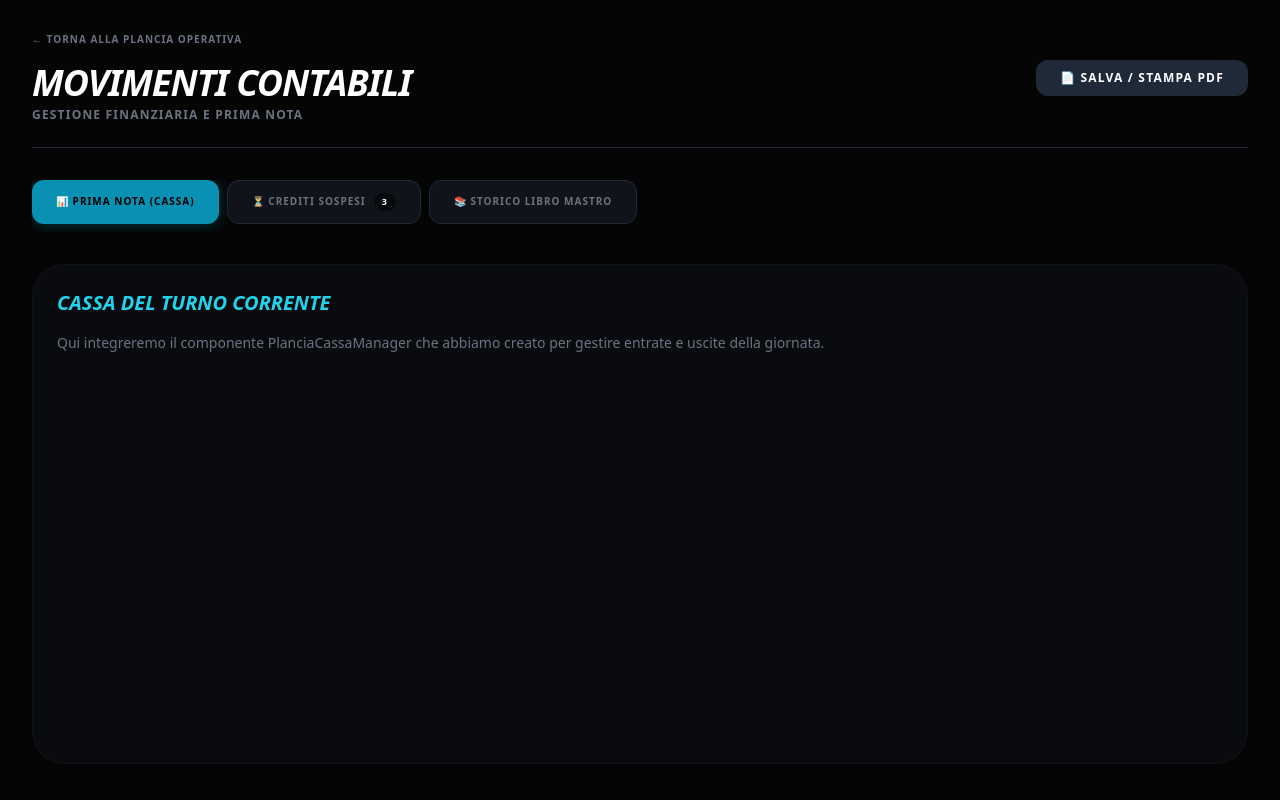
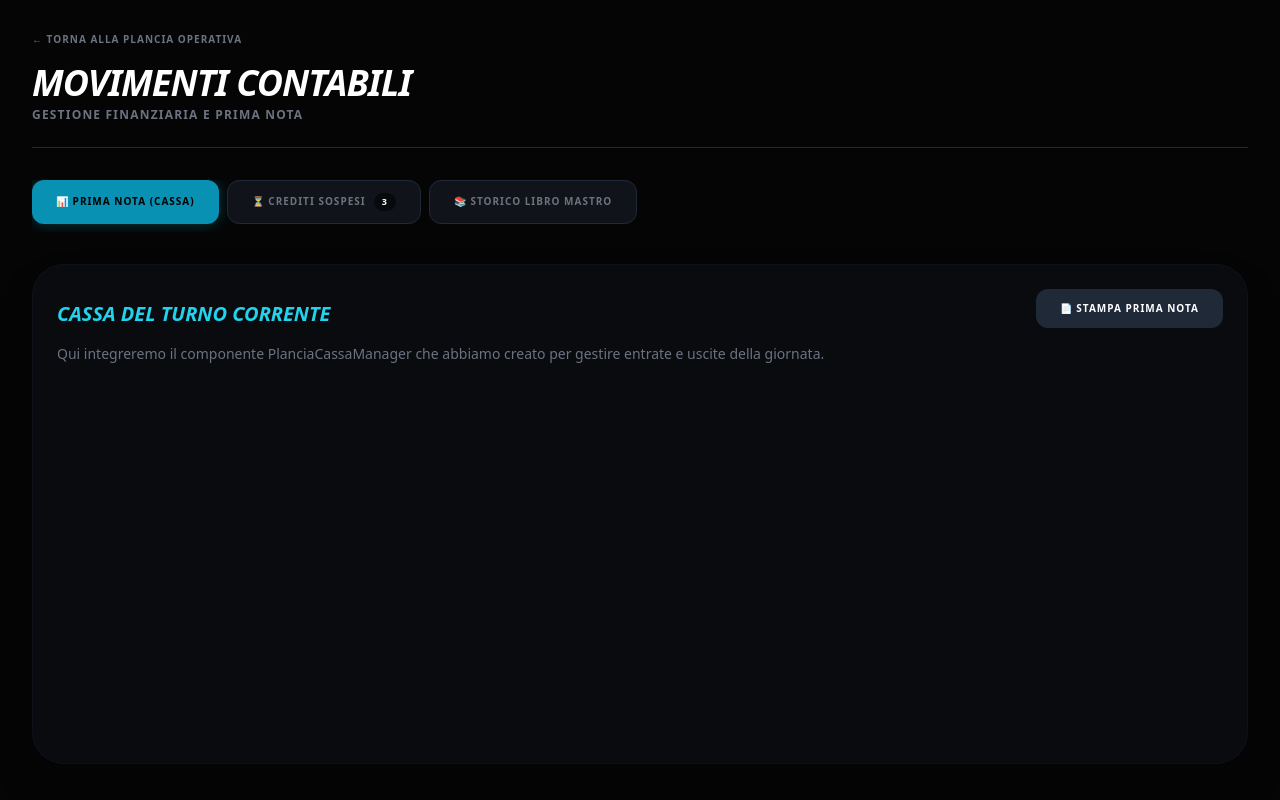
Before and after one commit to donato-bot/gestione-sale-biliardo, a Next.js app: page /dashboard/1/contabilita in a window 1280 px wide. Both pictures are taken after a click on the button "📊 PRIMA NOTA (CASSA)". Built offline with nearby package versions, Linux system fonts and the light colour scheme.

Commit message:
Aggiornamento automatico

```diff
--- a/src/app/dashboard/[sala]/contabilita/page.tsx
+++ b/src/app/dashboard/[sala]/contabilita/page.tsx
@@ -2,7 +2,6 @@
 
 import { useState } from "react";
 import { useRouter, useParams } from "next/navigation";
-// Qui in futuro importeremo i veri componenti, per ora mettiamo dei segnaposto o i componenti esistenti
 // import PlanciaCassaManager from "../../../../components/PlanciaCassaManager";
 
 export default function MovimentiContabiliPage() {
@@ -17,9 +16,8 @@ export default function MovimentiContabiliPage() {
     <div className="min-h-screen bg-[#050505] text-white p-4 sm:p-8 font-sans">
       <div className="w-full max-w-[1400px] mx-auto space-y-8">
 
-        {/* INTESTAZIONE E TASTO INDIETRO */}
-        <header className="flex justify-between items-center border-b border-gray-800 pb-6">
-          <div>
+        {/* INTESTAZIONE GENERALE */}
+        <header className="border-b border-gray-800 pb-6">
           <button
             onClick={() => router.push(`/dashboard/${salaId}`)}
             className="text-gray-500 hover:text-cyan-400 text-[10px] font-black uppercase tracking-widest transition-colors mb-4 flex items-center gap-2"
@@ -32,11 +30,6 @@ export default function MovimentiContabiliPage() {
           <p className="text-xs text-gray-500 font-bold uppercase tracking-widest mt-1">
             Gestione Finanziaria e Prima Nota
           </p>
-          </div>
-
-          <button className="bg-gray-800 hover:bg-gray-700 text-white font-black px-6 py-2.5 rounded-xl uppercase tracking-widest text-xs transition-all flex items-center gap-2">
-            📄 Salva / Stampa PDF
-          </button>
         </header>
 
         {/* BARRA DI NAVIGAZIONE A SCHEDE (TABS) */}
@@ -81,7 +74,13 @@ export default function MovimentiContabiliPage() {
 
           {tabAttivo === "prima-nota" && (
             <div className="animate-fade-in">
-              <h2 className="text-xl font-black italic text-cyan-400 mb-4 uppercase">Cassa del Turno Corrente</h2>
+              <div className="flex justify-between items-end mb-4">
+                <h2 className="text-xl font-black italic text-cyan-400 uppercase">Cassa del Turno Corrente</h2>
+                {/* Tasto stampa dedicato alla Prima Nota */}
+                <button className="bg-gray-800 hover:bg-gray-700 text-white font-black px-6 py-3 rounded-xl uppercase tracking-widest text-[10px] transition-all flex items-center gap-2">
+                  📄 Stampa Prima Nota
+                </button>
+              </div>
               <p className="text-gray-500 text-sm">Qui integreremo il componente PlanciaCassaManager che abbiamo creato per gestire entrate e uscite della giornata.</p>
               {/* <PlanciaCassaManager salaId={salaId} /> */}
             </div>
@@ -91,13 +90,20 @@ export default function MovimentiContabiliPage() {
             <div className="animate-fade-in space-y-6">
               <div className="flex justify-between items-end">
                 <h2 className="text-xl font-black italic text-amber-500 uppercase">Gestione Crediti e Riscossioni</h2>
+
+                {/* Blocco Allineato: Tasto Stampa + Totale Sospesi */}
+                <div className="flex items-stretch gap-4">
+                  <button className="bg-gray-800 hover:bg-gray-700 text-white font-black px-6 py-3 rounded-xl uppercase tracking-widest text-[10px] transition-all flex items-center gap-2">
+                    📄 Salva / Stampa PDF
+                  </button>
                   <div className="bg-[#11131a] border border-gray-800 px-6 py-3 rounded-xl text-right">
                     <p className="text-[9px] text-gray-500 font-black uppercase tracking-widest">Totale Sospesi</p>
                     <p className="text-2xl font-black text-amber-400">€ 50.50</p>
                   </div>
                 </div>
+              </div>
 
-              {/* Tabella fittizia basata sul tuo screenshot */}
+              {/* Tabella Crediti */}
               <div className="w-full bg-[#11131a] border border-gray-800 rounded-xl overflow-hidden">
                 <table className="w-full text-left border-collapse">
                   <thead>
@@ -140,7 +146,13 @@ export default function MovimentiContabiliPage() {
 
           {tabAttivo === "archivio" && (
             <div className="animate-fade-in">
-              <h2 className="text-xl font-black italic text-cyan-400 mb-4 uppercase">Archivio Storico</h2>
+              <div className="flex justify-between items-end mb-4">
+                <h2 className="text-xl font-black italic text-cyan-400 uppercase">Archivio Storico</h2>
+                {/* Tasto stampa dedicato allo Storico */}
+                <button className="bg-gray-800 hover:bg-gray-700 text-white font-black px-6 py-3 rounded-xl uppercase tracking-widest text-[10px] transition-all flex items-center gap-2">
+                  📄 Esporta Storico Mastro
+                </button>
+              </div>
               <p className="text-gray-500 text-sm">Qui visualizzeremo l'elenco dei turni passati già chiusi e saldati.</p>
             </div>
           )}
```
Lines whose indentation alone changed are shown as unchanged.
